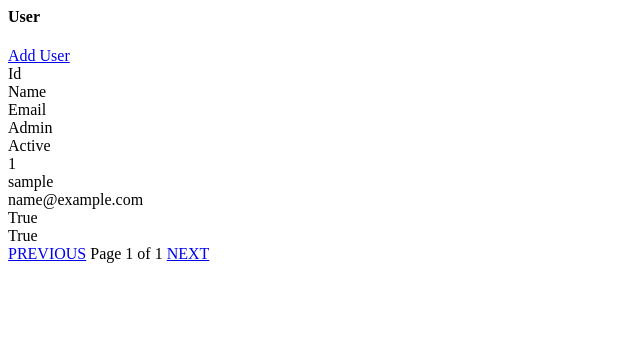
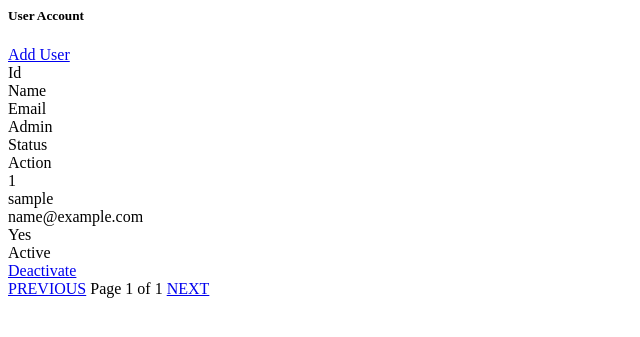
Before and after one commit to anyric/super-record, a Django app: page /accounts/user/ in a window 1280 px wide. Shown: the top 337 px of the page, without its empty margins (0-640 px from the left). Run offline with Django 3.2, Linux system fonts and the light colour scheme; the visitor is signed in with stand-in values (Sample User, id 1); data comes from the database, SQL or seed files in the repository; some libraries are stand-ins or nearby versions.

Commit message:
feature(deactivate-activate): add deactivate and activate functionalities
- add a custom delete function in to the user model
- add a deactivate and activate views
- add a deactivate and activate templates
- add a deactivate and activate urls

[Finishes #167260746]

```diff
--- a/src/accounts/models.py
+++ b/src/accounts/models.py
@@ -33,7 +33,6 @@ class UserManager(BaseUserManager):
 
         user = self.model(username=username,email = self.normalize_email(email),)
         user.set_password(password)
-        # user.is_staff=True
         user.is_active=True
         user.save(using=self._db)
         return user
@@ -75,6 +74,10 @@ class User(AbstractBaseUser):
         """Returns a string representation of this `User`."""
         return self.username
 
+    def delete(self):
+        self.is_active ^= True
+        self.save()
+
     def get_full_name(self):
         # The user is identified by their email address
         return self.username
--- a/src/accounts/templates/accounts/base.html
+++ b/src/accounts/templates/accounts/base.html
@@ -8,6 +8,8 @@
   <script src="https://ajax.googleapis.com/ajax/libs/jquery/3.4.1/jquery.min.js"></script>
   <script src="https://cdnjs.cloudflare.com/ajax/libs/popper.js/1.14.7/umd/popper.min.js"></script>
   <script src="https://stackpath.bootstrapcdn.com/bootstrap/4.1.3/js/bootstrap.min.js" integrity="sha384-ChfqqxuZUCnJSK3+MXmPNIyE6ZbWh2IMqE241rYiqJxyMiZ6OW/JmZQ5stwEULTy" crossorigin="anonymous"></script>
+  <link rel='stylesheet' href='https://use.fontawesome.com/releases/v5.7.0/css/all.css' integrity='sha384-lZN37f5QGtY3VHgisS14W3ExzMWZxybE1SJSEsQp9S+oqd12jhcu+A56Ebc1zFSJ' crossorigin='anonymous'>
+  <link rel="stylesheet" href="https://cdnjs.cloudflare.com/ajax/libs/font-awesome/4.7.0/css/font-awesome.min.css">
   {% load static %}
   <script src="{% static 'js/jquery.bootstrap.modal.forms.min.js' %}"></script>
   <link rel="stylesheet" type="text/css" href="{% static 'accounts/css/style.css' %}">
--- a/src/accounts/templates/accounts/change_password.html
+++ b/src/accounts/templates/accounts/change_password.html
@@ -1,7 +1,7 @@
 {% load widget_tweaks %}
 
 {% block content%}
-    <form method="post">
+    <form method="post" action="{% url 'change_password' %}">
     {% csrf_token %}
         <div class="modal-header">
             <h5 class="modal-title text-primary">CHANGE YOUR PASSWORD</h5>
@@ -29,7 +29,7 @@
 
         <div class="modal-footer form-group justify-content-start">
             <button type="submit" class="btn-primary py-1">UPDATE PASSWORD</button>
-            <button type="reset" class="border border-primary text-primary px-3 py-1" data-dismiss="modal">CANCEL</button>
+            <a href="#close" type="reset" class="btn border border-primary text-primary px-3 py-1" rel="modal:close">CANCEL</a>
         </div>
     </form>
 {%endblock%}
--- a/src/accounts/templates/accounts/edit.html
+++ b/src/accounts/templates/accounts/edit.html
@@ -1,7 +1,7 @@
 {% load widget_tweaks %}
 
 {% block content%}
-    <form method="post">
+    <form method="post" action="{% url 'edit' object.id %}">
     {% csrf_token %}
         <div class="modal-header">
             <h5 class="modal-title text-primary">EDIT YOUR DETAIL</h5>
@@ -29,7 +29,7 @@
 
         <div class="modal-footer form-group justify-content-start">
             <button type="submit" class="btn-primary py-1">UPDATE DETAIL</button>
-            <button type="reset" class="border border-primary text-primary px-3 py-1" data-dismiss="modal">CANCEL</button>
+            <a href="#close" type="reset" class="btn border border-primary text-primary px-3 py-1" rel="modal:close">CANCEL</a>
         </div>
     </form>
 {%endblock%}
--- a/src/accounts/templates/accounts/setting.html
+++ b/src/accounts/templates/accounts/setting.html
@@ -17,11 +17,11 @@
     </script>
     <div class="container my-4" style="max-width: 90%;">
         <div id=disp class="sidenav">
-            <a id =user class="selected" href="#users">Users</a>
+            <a id =user class="selected" href="#users"><i class="fa fa-users mr-1"></i>Users</a>
             <a id="product" href="#product">Product</a>
             <a id="purchase" href="#purchase">Purchase</a>
             <a id="sales" href="#sales">Sales</a>
-            <a id="expense" href="#expense">Expenses</a>
+            <a id="expense" href="#expense"><i class="fa fa-money mr-1"></i>Expense</a>
         </div>
         <div class="embed-responsive main" style="max-width: 92%;">
             <div id='view'></div>
--- a/src/accounts/templates/accounts/signup.html
+++ b/src/accounts/templates/accounts/signup.html
@@ -1,9 +1,9 @@
 {% load widget_tweaks %}
 
 {% block content%}
-    <form method="post">
+    <form method="post" action="{% url 'signup' %}">
     {% csrf_token %}
-        <div class="modal-header">
+        <div class="modal-header my-0">
             <h5 class="modal-title text-primary">ADD STAFF MEMBER</h5>
         </div>
 
@@ -29,7 +29,7 @@
 
         <div class="modal-footer form-group justify-content-start">
             <button type="submit" class="btn-primary py-1">ADD STAFF MEMBER</button>
-            <button type="reset" class="border border-primary text-primary px-3 py-1" data-dismiss="modal">CANCEL</button>
+            <a href="#close" type="reset" class="btn border border-primary text-primary px-3 py-1" rel="modal:close">CANCEL</a>
         </div>
     </form>
 {%endblock%}
--- a/src/accounts/templates/accounts/user.html
+++ b/src/accounts/templates/accounts/user.html
@@ -1,21 +1,22 @@
 {% block extra_js%}
     <script src="http://malsup.github.com/jquery.form.js"></script>
+    <script src="https://cdnjs.cloudflare.com/ajax/libs/jquery/3.0.0/jquery.min.js"></script>
+    <script src="https://cdnjs.cloudflare.com/ajax/libs/jquery-modal/0.9.1/jquery.modal.min.js"></script>
+    <link rel="stylesheet" href="https://cdnjs.cloudflare.com/ajax/libs/jquery-modal/0.9.1/jquery.modal.min.css" />
 {% endblock %}
 
 {% load static %}
 <div class="container my-2">
     <div class="row navbar navbar-light mb-3 text-monospace ">
-        <h4 class="text-uppercase font-weight-lighter">User</h4>
-        <a class="signup-btn nav-link border border-primary px-3 py-2 text-primary"
-            data-toggle="modal"
-            data-target="#modal"
+        <h5 class="text-uppercase font-weight-lighter">User Account</h5>
+        <a class="nav-link border border-primary px-3 py-2 text-primary"
             href="{% url 'signup' %}"
             title="Add Staff Member"
-            data-tooltip>Add User</a>
+            rel="modal:open"><i class="fa fa-user-plus mr-1"></i>Add User</a>
     </div>
     <!-- Modal -->
-    <div class="modal fade" tabindex="-1" role="dialog" id="modal">
-        <div class="modal-dialog" role="document">
+    <div class="modal fade" tabindex="-1" role="dialog" id="modal" style="z-index: 50px">
+        <div class="modal-dialog modal-dialog-centered" role="document">
             <div class="modal-content"></div>
         </div>
     </div>
@@ -27,18 +28,6 @@
                 pageurl = page.replace("#",'');
                 $("#view").load(pageurl);
             });
-        });
-
-        $(function () {
-            $(".signup-btn").modalForm({formURL: "{% url 'signup' %}"});
-        });
-
-        $(".edit-btn").click(function() {
-            $(".edit-btn").modalForm({formURL: "{% url 'edit' user.id %}"});
-        });
-
-        $(".password-btn").click(function() {
-            $(".password-btn").modalForm({formURL: "{% url 'change_password' %}"});
         });
     </script>
 
@@ -55,8 +44,9 @@
             <div class="col-2 pl-5">Id</div>
             <div class="col-3 px-0">Name</div>
             <div class="col-3 px-0">Email</div>
-            <div class="col-2">Admin</div>
-            <div class="col-2">Active</div>
+            <div class="col-1">Admin</div>
+            <div class="col-1">Status</div>
+            <div class="col-2 pl-4">Action</div>
         </div>
 
         {% for user in user_list %}
@@ -65,8 +55,32 @@
                     <div class="col-2 pl-5">{{ user.id }}</div>
                     <div class="col-3 px-0">{{ user.username }}</div>
                     <div class="col-3 px-0">{{ user.email }}</div>
-                    <div class="col-2">{{ user.is_admin }}</div>
-                    <div class="col-2">{{ user.is_active }}</div>
+                    <div class="col-1">
+                        {% if user.is_admin %}
+                            Yes
+                        {% else %}
+                            No
+                        {% endif %}
+                    </div>
+                    <div class="col-1">
+                        {% if user.is_active %}
+                            Active
+                        {% else %}
+                            Disabled
+                        {% endif %}
+                    </div>
+                    <div class="col-2">
+                        {% if user.is_active %}
+                            <a class="btn btn-sm"
+                                title="Deactivate Account"
+                                href="{% url 'deactivate' user.id %}"
+                                rel="modal:open"><i class="fa fa-toggle-off mr-1"></i>Deactivate</a></div>
+                        {% else %}
+                            <a class="btn btn-sm"
+                                title="Activate Account"
+                                href="{% url 'activate' user.id %}"
+                                rel="modal:open"><i class="fa fa-toggle-on mr-1"></i>Activate</a></div>
+                        {% endif %}
                 </div>
             </div>
         {% endfor %}
--- a/src/accounts/views.py
+++ b/src/accounts/views.py
@@ -2,7 +2,7 @@ from django.shortcuts import render, redirect, get_object_or_404
 from django.contrib.auth.decorators import login_required
 from django.utils.decorators import method_decorator
 from django.urls import reverse_lazy
-from django.views.generic import ListView, UpdateView, DetailView
+from django.views.generic import ListView, UpdateView, DetailView, DeleteView
 from bootstrap_modal_forms.generic import BSModalCreateView
 from .forms import UserRegisterForm, EditProfileForm
 from django.contrib.auth.forms import PasswordChangeForm
@@ -11,7 +11,7 @@ from .models import User
 
 @method_decorator(login_required, name='dispatch')
 class UserListView(ListView):
-    queryset = User.objects.order_by('id')
+    queryset = User.objects.all().order_by('id')
     paginate_by = 7
     context_object_name = 'user_list'
     template_name = 'accounts/user.html'
@@ -29,6 +29,19 @@ class PasswordUpdateView(PasswordChangeView):
     template_name = 'accounts/change_password.html'
     pk_url_kwarg = 'id'
     form_class = PasswordChangeForm
+    queryset = User.objects.all()
+    success_url = reverse_lazy('setting')
+
+@method_decorator(login_required, name='dispatch')
+class DeactivateView(DeleteView):
+    template_name = 'accounts/deactivate.html'
+    pk_url_kwarg = 'id'
+    queryset = User.objects.all()
+    success_url = reverse_lazy('setting')
+
+class ActivateView(DeleteView):
+    template_name = 'accounts/activate.html'
+    pk_url_kwarg = 'id'
     queryset = User.objects.all()
     success_url = reverse_lazy('setting')
 
--- a/src/superrecord/urls.py
+++ b/src/superrecord/urls.py
@@ -13,6 +13,8 @@ urlpatterns = [
     path('accounts/signup/', user_views.SignUpView.as_view(), name='signup'),
     path('accounts/edit/<int:id>/', user_views.EditProfileView.as_view(), name='edit'),
     path('accounts/change_password/', user_views.PasswordUpdateView.as_view(), name='change_password'),
+    path('accounts/deactivate/<int:id>/', user_views.DeactivateView.as_view(), name='deactivate'),
+    path('accounts/activate/<int:id>/', user_views.ActivateView.as_view(), name='activate'),
     path('accounts/login/', auth_views.LoginView.as_view(template_name='accounts/login.html'), name='login'),
     path('accounts/logout/', auth_views.LogoutView.as_view(template_name='accounts/logout.html'), name='logout'),
     path('accounts/product/', user_views.product, name='product'),
```
Also changed, not shown: src/accounts/templates/accounts/activate.html (added, +23 -0 lines), src/accounts/templates/accounts/deactivate.html (added, +23 -0 lines), src/accounts/templates/accounts/nav.html (+18 -27 lines), src/accounts/migrations/0002_user_deleted.py (added), src/accounts/migrations/0003_remove_user_deleted.py (added).
